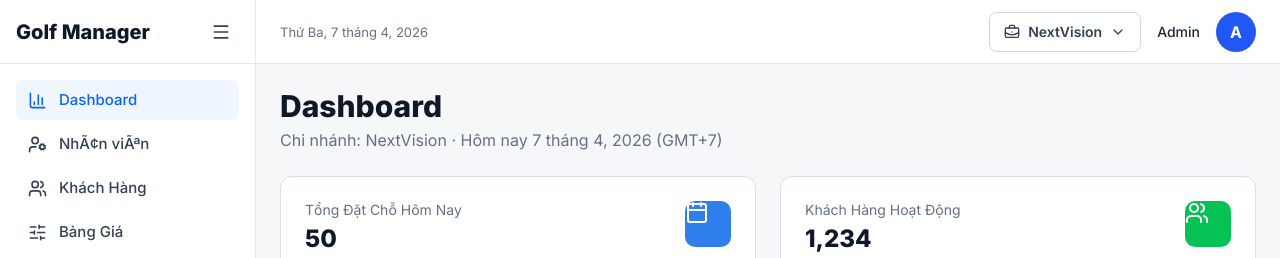
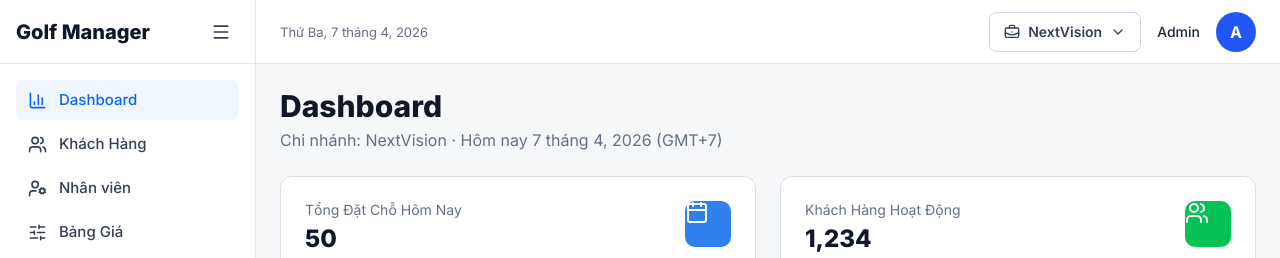
Before and after one commit to thamntt/Golf, a Next.js app: page / in a window 1280 px wide. Shown: the top 258 px of the page. Built offline with nearby package versions, Linux system fonts and the light colour scheme.

Commit message:
Fix employee nav label order

```diff
--- a/src/app/_shared/data.ts
+++ b/src/app/_shared/data.ts
@@ -19,8 +19,8 @@ import type { Customer, NavItem } from "./types";
 
 export const navItems: NavItem[] = [
   { key: "dashboard", label: "Dashboard", Icon: BarChart3 },
-  { key: "employees", label: "NhÃ¢n viÃªn", Icon: UserCog },
   { key: "customers", label: "Khách Hàng", Icon: Users },
+  { key: "employees", label: "Nhân viên", Icon: UserCog },
   { key: "pricing", label: "Bảng Giá", Icon: SlidersHorizontal },
   { key: "contracts", label: "Hợp Đồng", Icon: FileText },
   { key: "tickets", label: "Vé Lẻ", Icon: Ticket },
```
